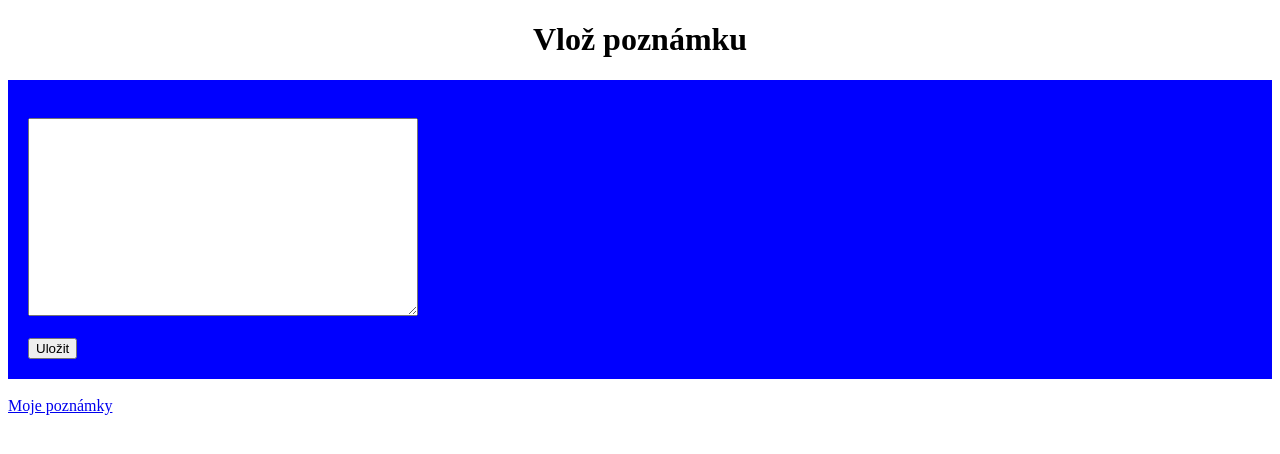
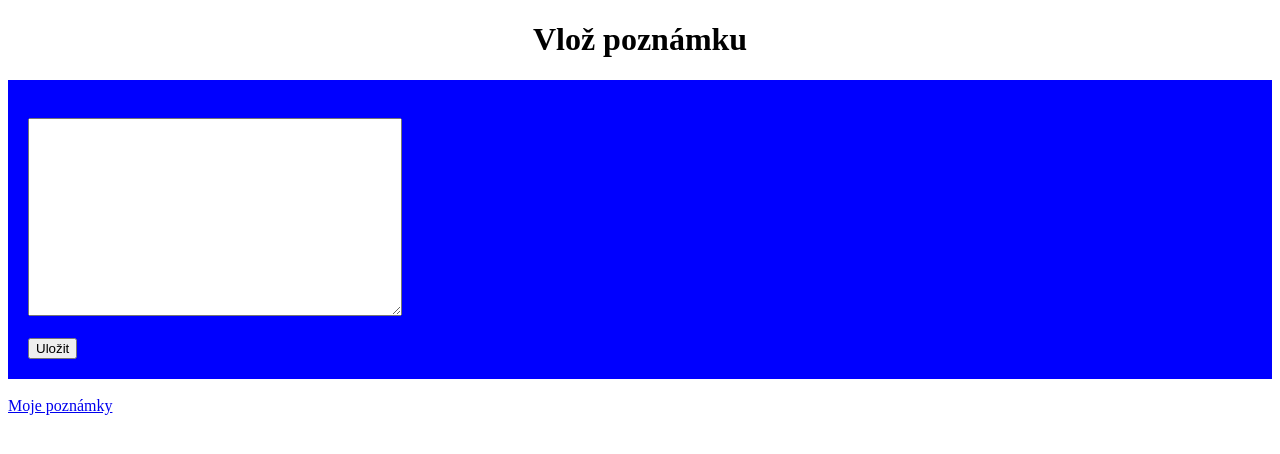
Before and after one commit to JakubStejskalV4/poznamkovnik-Stejskal-V3-, a Flask app: page /formular in a window 1280 px wide. Shown: the top 454 px of the page. Run offline with Flask 2, Linux system fonts and the light colour scheme.

Commit message:
editace poznamky

```diff
--- a/static/css/custom.css
+++ b/static/css/custom.css
@@ -12,7 +12,7 @@ form {
 
 textarea {
     height: 12rem;
-    width: 24rem;
+    width: 23rem;
 }
 
 .flex-container{
```
